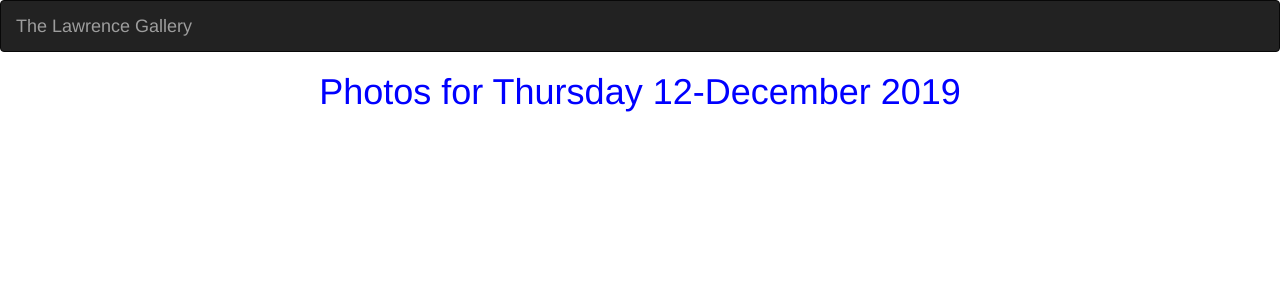
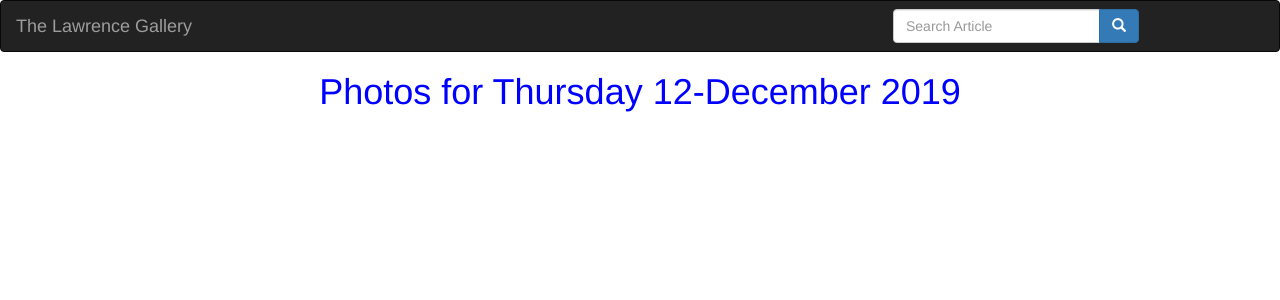
Before and after one commit to owinolawrence/personal-gallery, a Django app: page / in a window 1280 px wide. Shown: the top 300 px of the page. Run offline with Django 3.2, Linux system fonts and the light colour scheme; some libraries are stand-ins or nearby versions.

Commit message:
create a submit form

```diff
--- a/photos/templates/navbar.html
+++ b/photos/templates/navbar.html
@@ -1,4 +1,3 @@
-
 <!DOCTYPE html>
 <html lang="en">
 
@@ -16,7 +15,19 @@
         <div class="navbar-brand" href="{% url 'photosToday' %}">The Lawrence Gallery</div>
       </div>
 
+      <div class="col-sm-4 col-md-4 navbar-right">
 
+        <form class="navbar-form" role="search" action="{% url 'search_results' %}">
+
+          <div class="input-group">
+            <input type="text" class="form-control" placeholder="Search Article" name="article">
+            <div class="input-group-btn">
+              <button class="btn btn-primary" type="submit"><i class="glyphicon glyphicon-search"></i></button>
+            </div>
+          </div>
+
+        </form>
+      </div>
     </div>
   </nav>
 </body>
```
Lines whose indentation alone changed are shown as unchanged.
